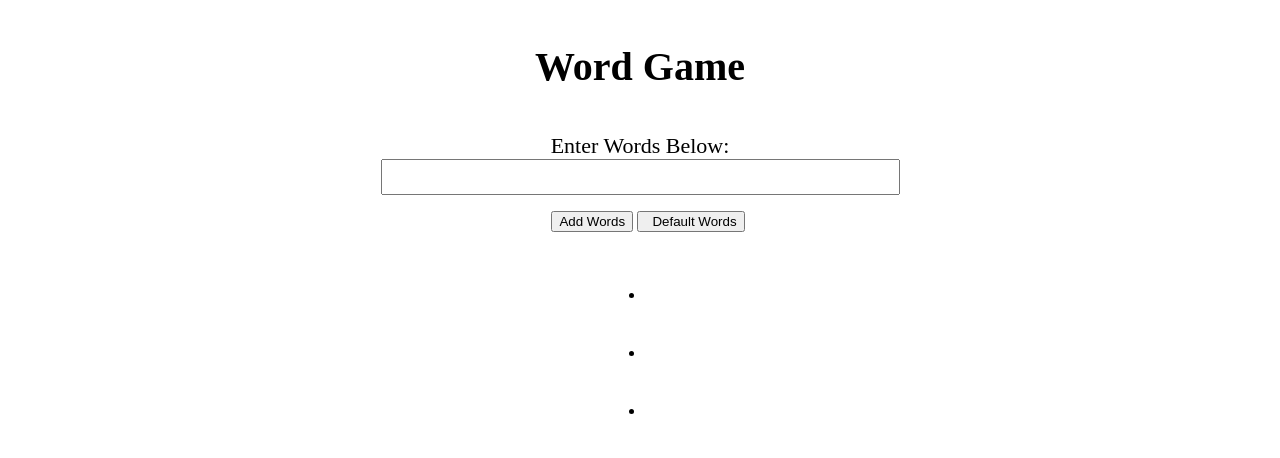
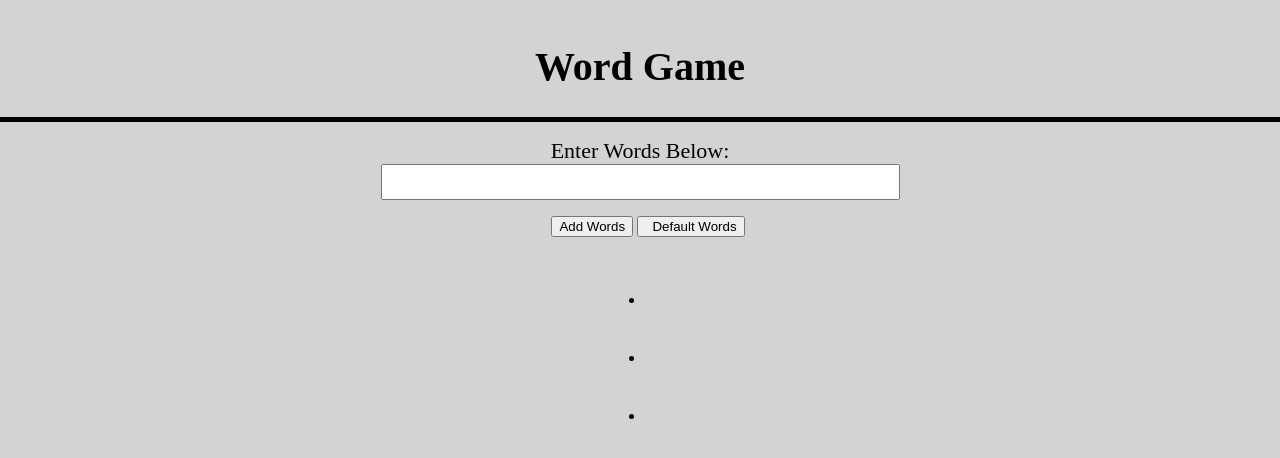
Before and after one commit to odwamakhalima/wordGame, a plain HTML site: page index.html in a window 1280 px wide. Drawn offline with Linux system fonts and the light colour scheme.

Commit message:
first commit

```diff
--- a/index.html
+++ b/index.html
@@ -11,10 +11,10 @@
 
 <body>
     <div class="all">
-        <div style="padding-top:1em;" class="center">
+        <div style="padding-top:1em;   border-bottom: 5px solid black;" class="center">
             <h1>Word Game</h1>
-        </div>
-        <div class="center">
+        </div >
+        <div  class="center"  >
             <div style="padding: 1em;">
                 <label id="name" class="wordsEnter">Enter Words Below:</label><br>
                 <input type="text" value="" style="padding-left: 1em;width:500px;height:30px;font-size: small" id="item" class="myText"
--- a/style.css
+++ b/style.css
@@ -9,6 +9,7 @@ body {
   left: 0;
   top: 0;
   font-size: 100%;
+  background-color: lightgrey;
 }
 .header {
   padding: 1em;
--- a/wordFact.js
+++ b/wordFact.js
@@ -5,8 +5,7 @@ function wordGame() {
     var addWord;
     var error = '';
     var shortest = '';
-    var words = ['offline','online','debonairs','Studio','javascript','buildings','Workshops','Software','Github','Golden','Mentors','Activities','Samsung','uberEats','geography','science','laptop','jesse', 'odwa', 'khanyiso', 'jason', 'codex','pizza','siwe','iviwe','makho','tabang','andre']
-
+    var words = ['processing','offline','online','debonairs','Studio','javascript','buildings','Workshops','Software','Github','Golden','Mentors','Activities','Samsung','uberEats','geography','science','laptop','jesse', 'odwa', 'khanyiso', 'jason', 'codex','pizza','siwe','iviwe','makho','tabang','andre']
 
     var regex = /(\+|\-)?[0-9!@#$%^&*();,.?"^$:^\d+=/${/'}`''"\[.*?\]|<>]/i
 
```
